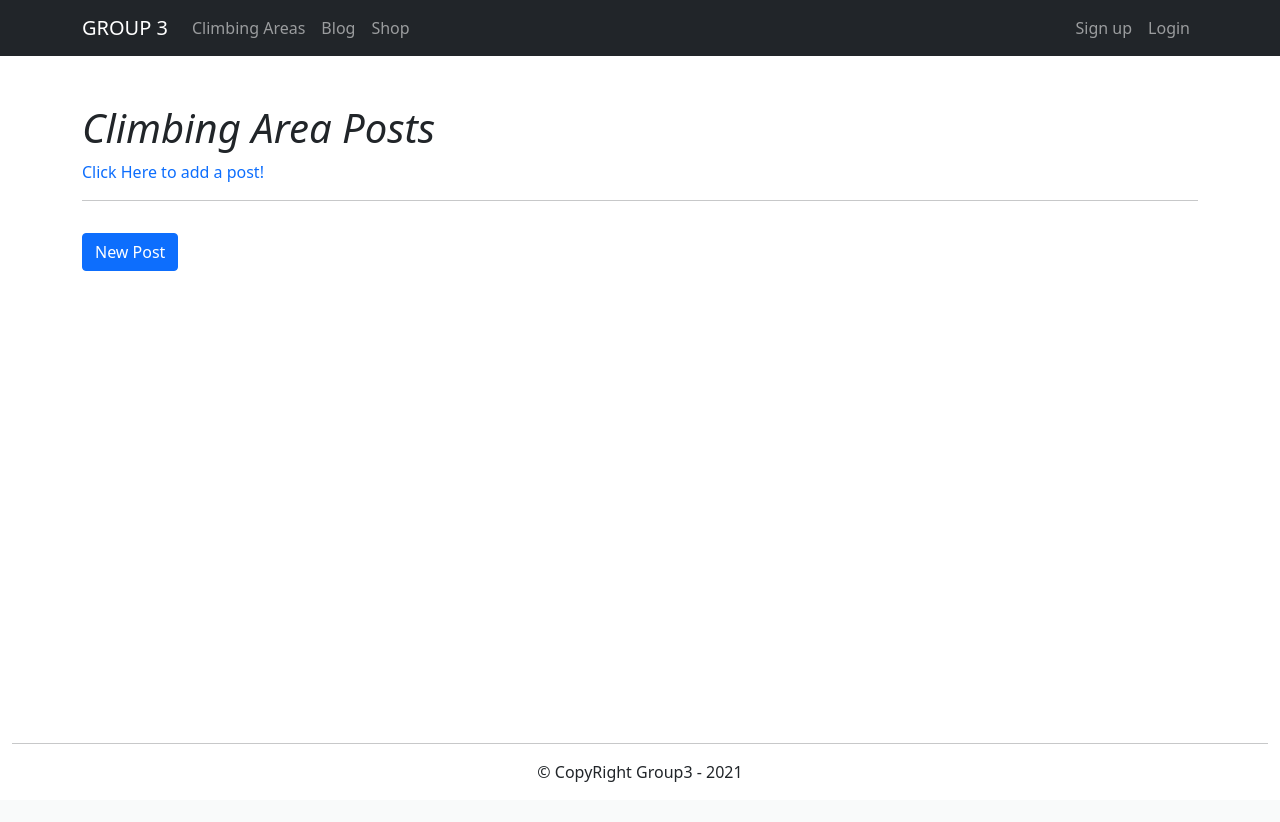
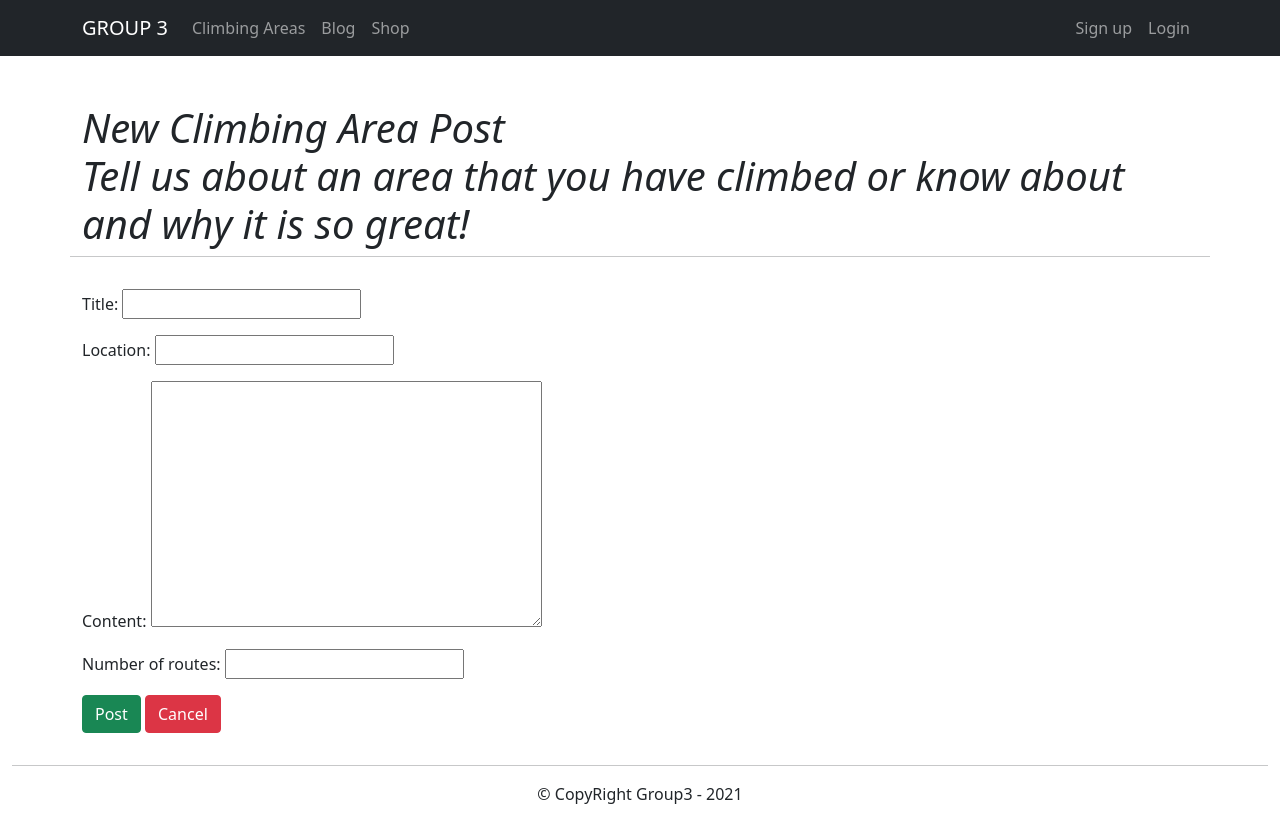
Before and after one commit to kamevor7/forum, a Django app: page /add_climbing_area_post/ in a window 1280 px wide. Before the commit the page ends 782 px from the top, so only its background shows below. Run offline with Django 3.2, Linux system fonts and the light colour scheme.

Commit message:
Fixed add climging area post
You can now add climbing area posts just like forum posts and the page works as expected.

```diff
--- a/blog/templates/blog/add_climbing_area_post.html
+++ b/blog/templates/blog/add_climbing_area_post.html
@@ -1,15 +1,34 @@
 {% extends 'base.html' %}
 {% load static %}
-
+{% block title %}
+    <title>Add A Climbing Area Post</title>
+{% endblock %}
 {% block content %}
+    <div class="row pt-lg-5">
+        <h1>
+            <em>New Climbing Area Post<br></em>
+            <em>Tell us about an area that you have climbed or know about and why it is so great!</em>
+        </h1>
+        <hr>
+    </div>
 
     <div class="row pt-lg-3">
         <form method="POST">
             {% csrf_token %}
             {{ form.as_p }}
-            <button type="submit" class="btn btn-success">
-                Post
-            </button>
+            <p>
+                <span>
+                    <button type="submit" class="btn btn-success">
+                        Post
+                    </button>
+                </span>
+                <span>
+                    <a href="{% url 'climbing_areas' %}"
+                       class="btn btn-danger">
+                        Cancel
+                    </a>
+                </span>
+            </p>
         </form>
     </div>
 {% endblock %}
--- a/blog/views.py
+++ b/blog/views.py
@@ -203,4 +203,4 @@ def add_climbing_area_post(request):
             messages.error(request, 'Please correct the error below.')
     else:
         form = ClimbingAreaForm()
-        return render(request, 'blog/climbing_areas.html', {'form': form})
+        return render(request, 'blog/add_climbing_area_post.html', {'form': form})
```
Also changed, not shown: db.sqlite3.
